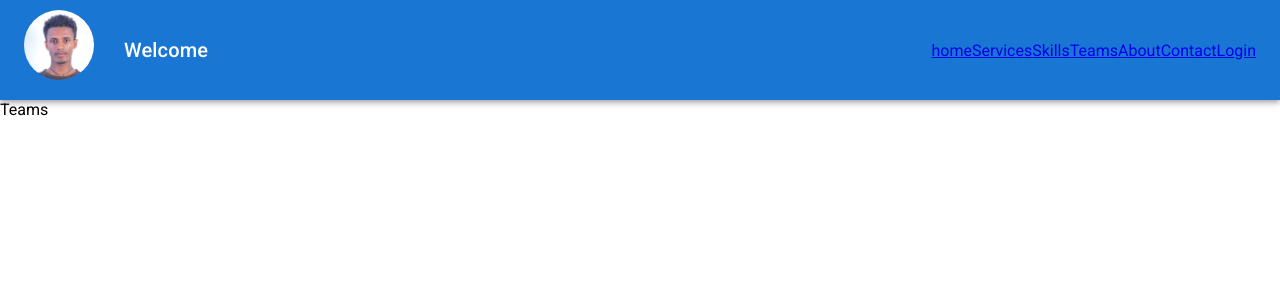
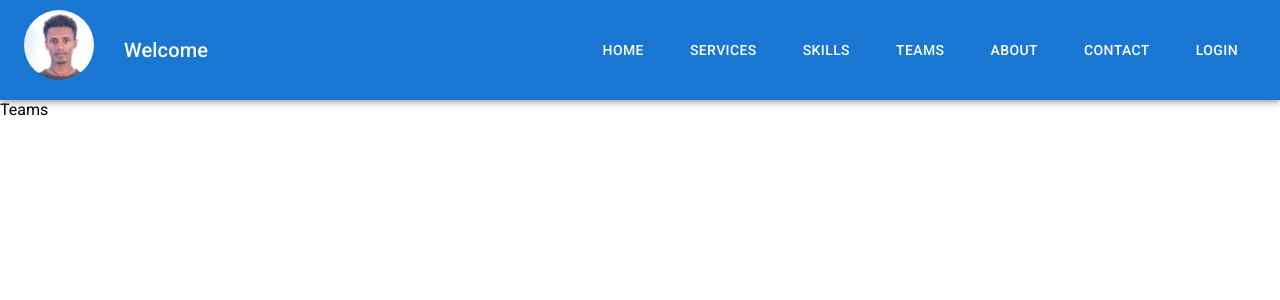
Before and after one commit to addisuanley2010/portifolio, a React (Create React App) app: page /teams in a window 1280 px wide. Shown: the top 300 px of the page. Built offline with nearby package versions, Linux system fonts and the light colour scheme.

Commit message:
nav make better

```diff
--- a/src/componenets/Home.jsx
+++ b/src/componenets/Home.jsx
@@ -12,6 +12,7 @@ import {
   Stack,
   Typography,
   IconButton,
+  Divider,
 } from "@mui/material";
 
 const Home = () => {
@@ -52,6 +53,7 @@ const Home = () => {
           </Button>
         </CardActions>
       </Card>
+
        <Card sx={{ maxWidth: 1000 ,
       }}>
           <CardMedia
@@ -86,6 +88,7 @@ const Home = () => {
           </Button>
         </CardActions>
       </Card>
+      <Divider/>
        <Card sx={{ maxWidth: 1000 ,
       }}>
           <CardMedia
--- a/src/componenets/Navbar.jsx
+++ b/src/componenets/Navbar.jsx
@@ -16,6 +16,7 @@ import {
   Divider,
   Drawer,
   IconButton,
+  Button,
   List,
   ListItem,
   ListItemButton,
@@ -55,7 +56,7 @@ function Navbar(props) {
         {navItems.map((item) => (
           <ListItem key={item} disablePadding>
             <ListItemButton sx={{ textAlign: "center" }}>
-              <Link to={item}>
+              <Link to={item} style={{paddingLeft: 15,textDecoration: 'none'}}>
                 <ListItemText primary={item} />
               </Link>
             </ListItemButton>
@@ -87,7 +88,7 @@ function Navbar(props) {
 
             <Avatar
               alt="Adda"
-              src="http://localhost:3000/aa.JPG"
+              src="../aa.JPG"
               sx={{
                 width: 40,
                 height: 40,
@@ -101,7 +102,7 @@ function Navbar(props) {
 
           <Avatar
             alt="Adda"
-            src="http://localhost:3000/aa.JPG"
+            src="../aa.JPG"
             sx={{
               width: 70,
               height: 70,
@@ -124,13 +125,21 @@ function Navbar(props) {
           </Typography>
           <Box sx={{ display: { xs: "none", sm: "block" } }}>
             {navItems.map((item) => (
-              <Link to={item} key={item} sx={{ color: "#fff" }}>
-                {item}
-              </Link>
+              <Button  color="inherit" sx={{
+             marginX:'10px',
+
+              }}>
+                <Link to={item} key={item} style={{
+                  paddingLeft: 10, textDecoration: 'none' ,color: 'inherit'}} >
+                  {item}
+                </Link>
+              </Button>
+
             ))}
           </Box>
         </Toolbar>
       </AppBar>
+
       <Box component="nav">
         <Drawer
           open={mobileOpen}
```
